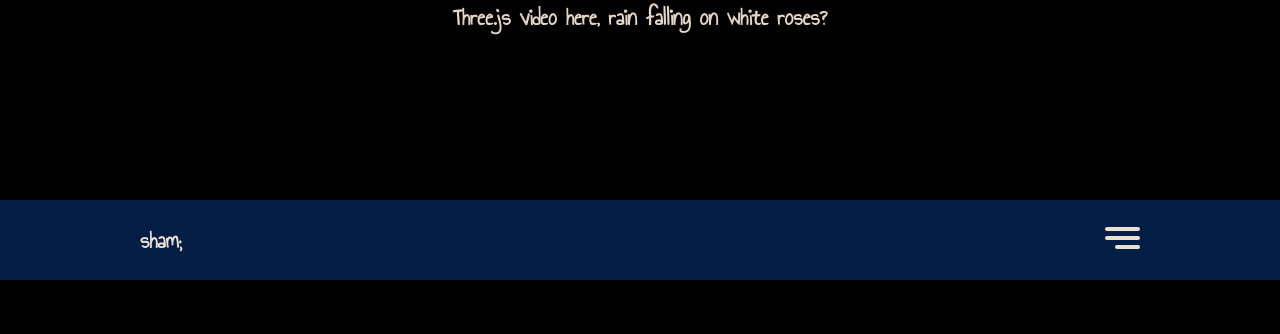
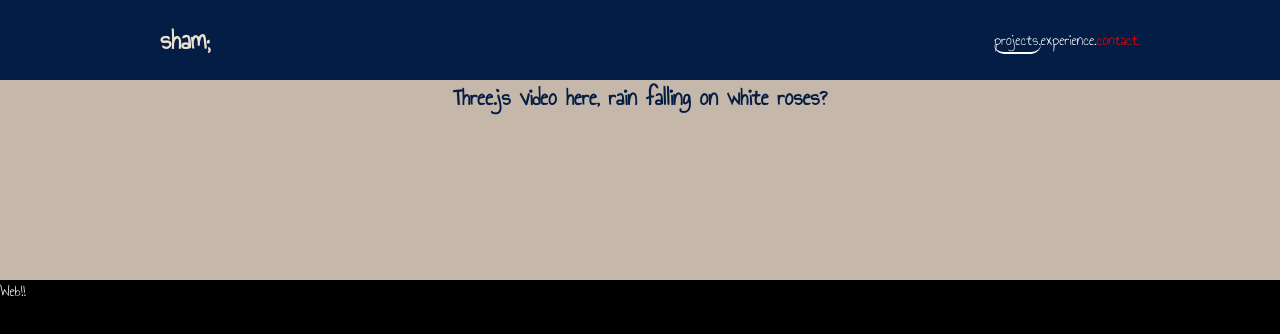
Before and after one commit to Light2Dark/light2dark-web, a React (Create React App) app: page / in a window 1280 px wide. Shown: the top 334 px of the page. Built offline with nearby package versions, Linux system fonts and the light colour scheme.

Commit message:
refactored some files, roughly on progress :')

```diff
--- a/package.json
+++ b/package.json
@@ -18,6 +18,7 @@
     "react-dom": "^17.0.2",
     "react-router-dom": "^6.0.2",
     "react-scripts": "4.0.3",
+    "react-scroll": "^1.8.4",
     "styled-components": "^5.3.3",
     "three": "^0.134.0",
     "typescript": "^4.1.2",
@@ -49,6 +50,7 @@
   },
   "devDependencies": {
     "@types/react-router-dom": "^5.3.2",
+    "@types/react-scroll": "^1.8.3",
     "babel-plugin-styled-components": "^1.13.3",
     "typescript-plugin-styled-components": "^2.0.0"
   }
--- a/src/App.tsx
+++ b/src/App.tsx
@@ -1,11 +1,12 @@
 import React from 'react';
 import GlobalFonts from './assets/fonts/fonts'
 import GlobalStyles from './GlobalStyles';
-import {ThemeProvider} from 'styled-components';
+import styled, {ThemeProvider} from 'styled-components';
 import theme from "./my-theme"
-import Three from "./components/Header/index"
+import Three from "./components/Main/index"
 
-import Navbar from "./components/Main/Navbar"
+import Navbar from "./components/Header/Navbar"
+import {Link, animateScroll as scroll} from "react-scroll"
 
 function App() {
   return (
@@ -15,11 +16,12 @@ function App() {
 
       <ThemeProvider theme = {theme}>
         <header>
-          <Three />
+          <Navbar logoName = "sham;" />
         </header>
 
         <main>
-          <Navbar logoName = "sham;" />
+          <Three />
+          <section id = "web">Web!!</section>
         </main>
 
         <footer>
--- a/src/GlobalStyles.ts
+++ b/src/GlobalStyles.ts
@@ -11,6 +11,7 @@ export default createGlobalStyle`
 
     body {
         background-color: black;
+        color: white;
     }
 
     #root {
--- a/src/components/Main/Logo.tsx
+++ b/src/components/Header/Logo.tsx
@@ -8,14 +8,18 @@ type AppProps = {
 const Logo = ({className, logoName}: AppProps): JSX.Element => {
     return (
         <>
-            <h2 className={className}>{logoName}</h2>
+            <a href = "#" className={className}>{logoName}</a>
         </>
     )
 }
 
 const LogoStyled = styled(Logo)`
     color: ${props => props.theme.colors.lightAlmond};
-    font-family: "Annie"
+    font-family: "Annie";
+    margin-left: ${props => props.theme.marginLeft};
+    text-decoration: none;
+    font-size: 1.8rem;
+    font-weight: bold;
 `
 
 export default LogoStyled
--- /dev/null
+++ b/src/components/Header/Navbar.tsx
@@ -0,0 +1,57 @@
+import React from "react"
+import styled from 'styled-components'
+import Logo from "./Logo"
+import {Nav, Bars, TabMenuStyled, Tab, Li, LinkScroll, LinkScrollContact, Contact} from "./NavbarElements"
+
+interface Props {
+    logoName: string
+
+    className?: string
+}
+
+const Navbar = ({className, logoName}: Props): JSX.Element => {
+    return (
+        <>
+            <Nav>
+                <Logo logoName = {logoName} />
+                <TabMenuStyled>
+                    <Li>
+                        <LinkScroll
+                            activeClass="active"
+                            className ="active"
+                            to="projects"
+                            spy={true}
+                            smooth={true}
+                            offset={-70}
+                            duration={500}
+                        >projects.</LinkScroll>
+                        <LinkScroll
+                            to="experience"
+                            spy={true}
+                            smooth={true}
+                            offset={-70}
+                            duration={500}
+                        >experience.</LinkScroll>
+                        <Contact>
+                            <LinkScrollContact
+                                to="contact"
+                                spy={true}
+                                smooth={true}
+                                offset={-70}
+                                duration={500}
+                            >contact.</LinkScrollContact>
+                        </Contact>
+                    </Li>
+                </TabMenuStyled>
+                <Bars />
+            </Nav>
+        </>
+    )
+}
+
+// const MyComponent = styled(Navbar)`
+//     background-color: black;
+//     height: 200px;
+// `
+
+export default Navbar
--- /dev/null
+++ b/src/components/Header/NavbarElements.tsx
@@ -0,0 +1,115 @@
+import styled from "styled-components";
+import {Link, animateScroll as scroll} from "react-scroll"
+
+interface Props {
+    className?: string;
+}
+
+type TabProps = {
+    link: string;
+    tabName: string;
+}
+
+const Bar = styled.div`
+    width: 38px;
+    height: 3.5px;
+    background-color: ${props => props.theme.colors.lightAlmond};
+    margin-bottom: 5px;
+    border-radius: 4px;
+`
+
+const Bar2 = styled(Bar)`
+    width: 28px;
+    float: right;
+`
+
+const AllBars = ({className}: Props) : JSX.Element => {
+    return (
+        <div className={className}>
+            <Bar></Bar>
+            <Bar></Bar>
+            <Bar2></Bar2>
+        </div>
+    )
+}
+
+export const Bars = styled(AllBars)`
+    display: none;
+    margin-right: ${props => props.theme.marginRight};
+    &:hover {
+        cursor: pointer;
+    }
+
+    @media screen and (max-width:768px) {
+        display: block;
+    }
+
+`
+
+export const Nav = styled.nav`
+    display: flex;
+    justify-content: space-between;
+    align-items: center;
+
+    background: ${props => props.theme.colors.darkBlue};
+    height: 80px;
+    padding: 0.5rem calc((100vw - 1000px) / 2);
+    z-index: 10;
+    position: sticky;
+
+    @media screen and (max-width: 960px) {
+        transition: 0.8s all ease;
+    }
+`
+
+export const TabMenuStyled = styled.ul`
+    display: flex;
+    flex-direction: column;
+    list-style: none;
+
+    @media screen and (max-width: 768px) {
+        display: none;
+    }
+`
+
+export const Li = styled.li`
+
+`
+
+export const LinkScroll = styled(Link)`
+    color: white;
+    cursor: pointer;
+
+    &.active {
+        border-bottom: 2px solid white;
+        border-bottom-left-radius: 10px;
+        border-bottom-right-radius: 10px;
+    }
+`
+
+export const LinkScrollContact = styled(LinkScroll)`
+    color: red;
+    transition: all ease 1.5s;
+
+    &:hover {
+        font-weight: bold;
+        font-size: 1.2rem;
+    }
+`
+
+export const Contact = styled.div`
+    display: inline-block;
+    transition: all ease 1.5s;
+
+    &:hover {
+        transform: rotate(360deg);
+    }
+`
+
+export const Tab = (props: TabProps) => {
+    return (
+        <>
+            <a href={props.link}>{props.tabName}</a>
+        </>
+    )
+}
--- a/src/components/Main/Navbar.tsx
+++ /dev/null
@@ -1,36 +0,0 @@
-import React from "react"
-import styled from 'styled-components'
-import Logo from "./Logo"
-import {Nav, Bars} from "./NavbarElements"
-
-interface Props {
-    logoName: string
-
-    className?: string
-}
-
-const Navbar = ({className, logoName}: Props): JSX.Element => {
-    return (
-        <>
-            <Nav>
-                <Logo logoName = {logoName} />
-                <Bars />
-                {/* <Bars />
-                <TabMenu>
-                    <Tab className = "active">{logoName}</Tab>
-                    <Tab>web.</Tab>
-                    <Tab>games.</Tab>
-                    <Tab>writing.</Tab>
-                    <Tab>contact.</Tab>
-                </TabMenu> */}
-            </Nav>
-        </>
-    )
-}
-
-// const MyComponent = styled(Navbar)`
-//     background-color: black;
-//     height: 200px;
-// `
-
-export default Navbar
--- a/src/components/Main/NavbarElements.tsx
+++ /dev/null
@@ -1,44 +0,0 @@
-import styled from "styled-components";
-
-type Props = {
-    className?: string;
-}
-
-const Bar = styled.div`
-    width: 35px;
-    height: 4px;
-    background-color: ${props => props.theme.colors.lightAlmond};
-    margin-bottom: 5px;
-    border-radius: ${props => props.theme.borderRadius};
-`
-
-const Bar2 = styled(Bar)`
-    width: 25px;
-    float: right;
-`
-
-const BarsContainer = () : JSX.Element => {
-    return (
-        <div>
-            <Bar></Bar>
-            <Bar></Bar>
-            <Bar2></Bar2>
-        </div>
-    )
-}
-
-export const Bars = styled(BarsContainer)`
-    display: flex;
-    flex-direction: column;
-`
-
-export const Nav = styled.nav`
-    display: flex;
-    justify-content: space-between;
-    align-items: center;
-
-    background: ${props => props.theme.colors.darkBlue};
-    height: 80px;
-    padding: 0.5rem calc((100vw - 1000px) / 2);
-    z-index: 10;
-`
--- a/src/components/Header/Three.tsx
+++ b/src/components/Main/Three.tsx
@@ -17,8 +17,8 @@ const Three = ({className}: Props): JSX.Element => {
 
 const ThreeStyled = styled(Three)<Props>`
     height: 200px;
-    background-color: black;
-    color: ${props => props.theme.colors.almond};
+    background-color: ${props => props.theme.colors.paleSilver};
+    color: ${props => props.theme.colors.darkBlue};
     text-align: center;
 `
 
--- a/src/my-theme.ts
+++ b/src/my-theme.ts
@@ -10,6 +10,9 @@ const Theme:DefaultTheme = {
         darkBlue: "#031D44",
         lightBlue: "#04395E"
     },
+
+    marginLeft: "20px",
+    marginRight: "20px",
 }
 
 export default Theme
--- a/src/styled.d.ts
+++ b/src/styled.d.ts
@@ -12,5 +12,8 @@ declare module 'styled-components' {
             darkBlue: string;
             lightBlue: string;
         }
+
+        marginLeft: string;
+        marginRight: string;
     }
 }
```
Also changed, not shown: src/components/Main/index.tsx (renamed from src/components/Header/index.tsx), 1 other file (tests, documents, lock files or other folders).
